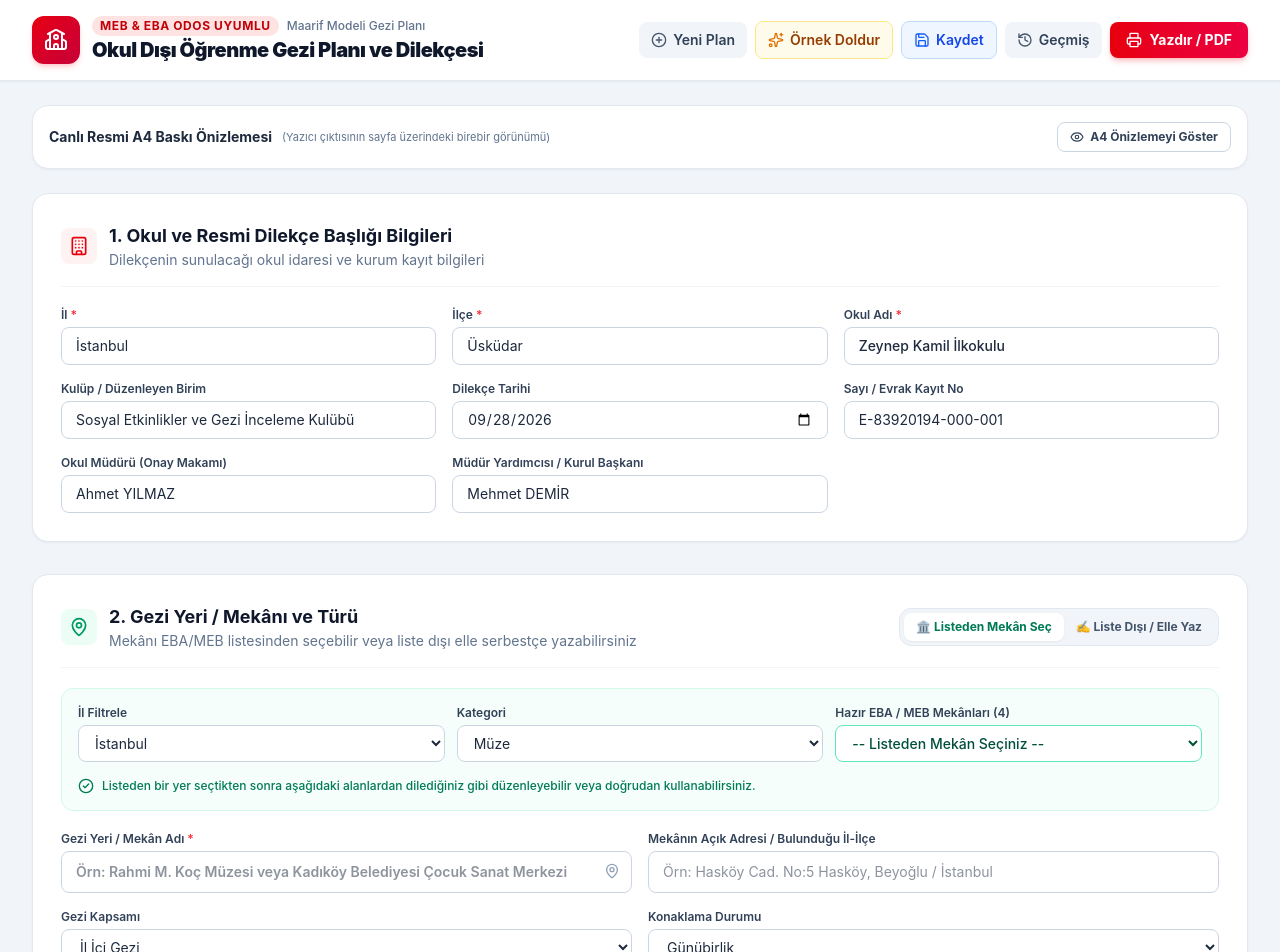
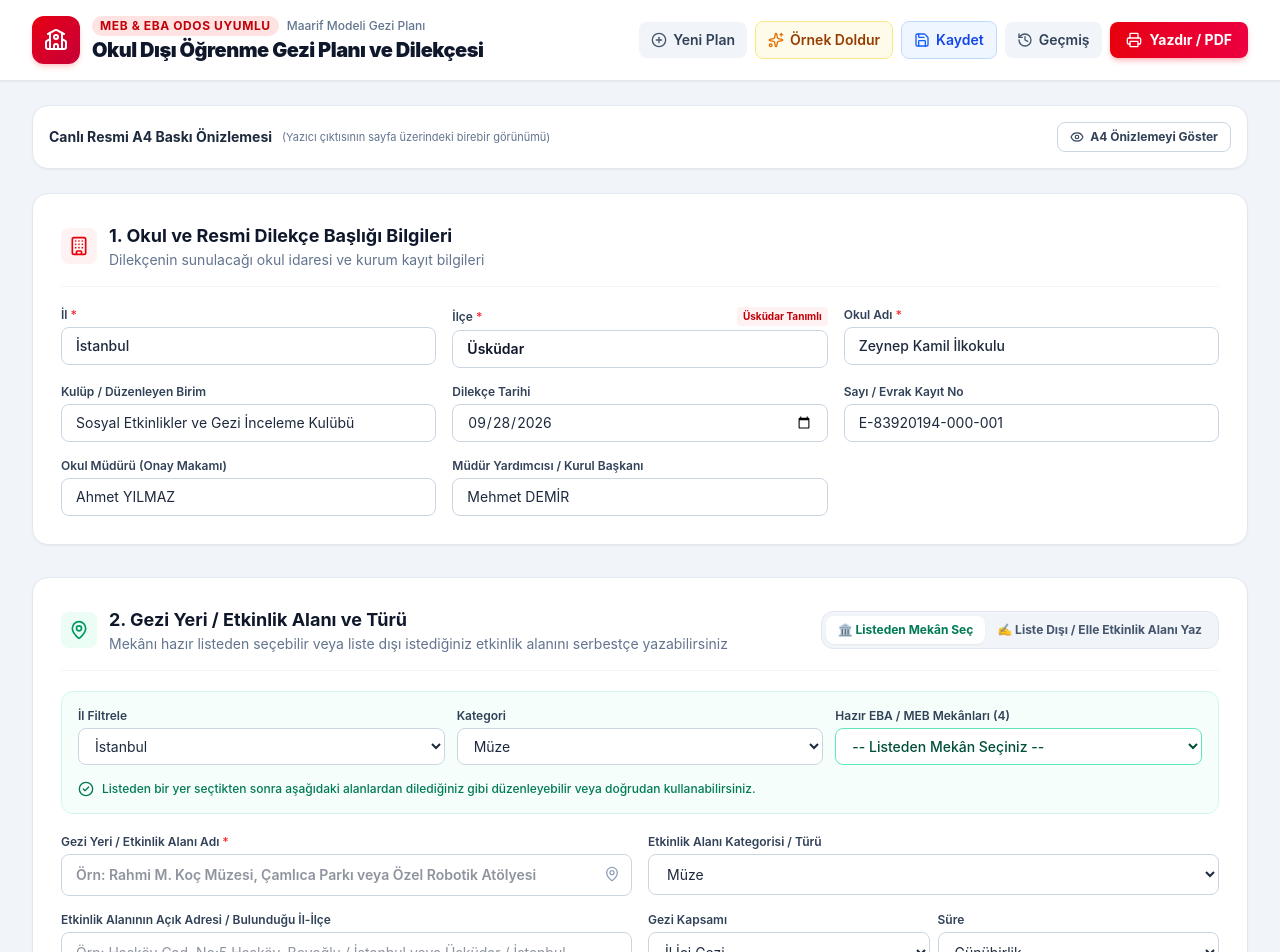
Before and after one commit to alpampa/gezi-plani-dilekcesi, a React (Vite) app: page / in a window 1280 px wide. Shown: the top 952 px of the page. Built offline with nearby package versions, Linux system fonts and the light colour scheme.

Commit message:
feat: add district selector with Uskudar default and enhance custom activity venue input

```diff
--- a/src/components/GeziForm.tsx
+++ b/src/components/GeziForm.tsx
@@ -17,7 +17,7 @@ import {
   Sparkles
 } from 'lucide-react';
 import type { GeziPlanData, GeziTeacher, GeziCompanion, GeziScheduleItem } from '../types';
-import { TURKISH_CITIES, CATEGORIES, PRESET_LOCATIONS } from '../data/locations';
+import { TURKISH_CITIES, ISTANBUL_DISTRICTS, CATEGORIES, PRESET_LOCATIONS } from '../data/locations';
 import { CURRICULUM_DATA } from '../data/curriculum';
 
 interface GeziFormProps {
@@ -203,26 +203,43 @@ export const GeziForm: React.FC<GeziFormProps> = ({ data, onChange, onPrint }) =
             <label className="block text-xs font-semibold text-slate-700 mb-1">
               İl <span className="text-red-500">*</span>
             </label>
+            <div className="relative">
               <input
                 type="text"
+                list="city-options"
                 value={data.city}
                 onChange={(e) => onChange({ city: e.target.value })}
                 placeholder="Örn: İstanbul"
-              className="w-full px-3.5 py-2 text-sm rounded-lg border border-slate-300 focus:ring-2 focus:ring-red-500 focus:border-red-500 outline-none transition"
+                className="w-full px-3.5 py-2 text-sm font-medium rounded-lg border border-slate-300 focus:ring-2 focus:ring-red-500 focus:border-red-500 outline-none transition bg-white"
               />
+              <datalist id="city-options">
+                {TURKISH_CITIES.map(c => <option key={c} value={c} />)}
+              </datalist>
+            </div>
           </div>
 
           <div>
-            <label className="block text-xs font-semibold text-slate-700 mb-1">
+            <div className="flex items-center justify-between mb-1">
+              <label className="block text-xs font-semibold text-slate-700">
                 İlçe <span className="text-red-500">*</span>
               </label>
+              <span className="text-[10px] font-bold text-red-700 bg-red-50 px-1.5 py-0.5 rounded">
+                Üsküdar Tanımlı
+              </span>
+            </div>
+            <div className="relative">
               <input
                 type="text"
+                list="district-options"
                 value={data.district}
                 onChange={(e) => onChange({ district: e.target.value })}
                 placeholder="Örn: Üsküdar"
-              className="w-full px-3.5 py-2 text-sm rounded-lg border border-slate-300 focus:ring-2 focus:ring-red-500 focus:border-red-500 outline-none transition"
+                className="w-full px-3.5 py-2 text-sm font-semibold rounded-lg border border-slate-300 focus:ring-2 focus:ring-red-500 focus:border-red-500 outline-none transition bg-white text-slate-900"
               />
+              <datalist id="district-options">
+                {ISTANBUL_DISTRICTS.map(d => <option key={d} value={d} />)}
+              </datalist>
+            </div>
           </div>
 
           <div>
@@ -304,7 +321,7 @@ export const GeziForm: React.FC<GeziFormProps> = ({ data, onChange, onPrint }) =
         </div>
       </section>
 
-      {/* 2. GEZİ MEKÂNI VE LİSTE DIŞI SERBEST GİRİŞ BÖLÜMÜ */}
+      {/* 2. GEZİ MEKÂNI VE LİSTE DIŞI SERBEST ETKİNLİK ALANI GİRİŞİ */}
       <section className="bg-white rounded-2xl p-5 sm:p-7 shadow-xs border border-slate-200">
         <div className="flex flex-col sm:flex-row sm:items-center justify-between gap-3 pb-4 mb-5 border-b border-slate-100">
           <div className="flex items-center gap-3">
@@ -313,10 +330,10 @@ export const GeziForm: React.FC<GeziFormProps> = ({ data, onChange, onPrint }) =
             </div>
             <div>
               <h2 className="text-base sm:text-lg font-bold text-slate-900">
-                2. Gezi Yeri / Mekânı ve Türü
+                2. Gezi Yeri / Etkinlik Alanı ve Türü
               </h2>
               <p className="text-xs sm:text-sm text-slate-500">
-                Mekânı EBA/MEB listesinden seçebilir veya liste dışı elle serbestçe yazabilirsiniz
+                Mekânı hazır listeden seçebilir veya liste dışı istediğiniz etkinlik alanını serbestçe yazabilirsiniz
               </p>
             </div>
           </div>
@@ -343,7 +360,7 @@ export const GeziForm: React.FC<GeziFormProps> = ({ data, onChange, onPrint }) =
                   : 'text-slate-600 hover:text-slate-900'
               }`}
             >
-              ✍️ Liste Dışı / Elle Yaz
+              ✍️ Liste Dışı / Elle Etkinlik Alanı Yaz
             </button>
           </div>
         </div>
@@ -412,17 +429,55 @@ export const GeziForm: React.FC<GeziFormProps> = ({ data, onChange, onPrint }) =
             </div>
           </div>
         ) : (
-          <div className="bg-amber-50/60 border border-amber-200 rounded-xl p-4 mb-5">
+          <div className="bg-gradient-to-r from-amber-50 to-orange-50/60 border border-amber-200 rounded-xl p-4 mb-5 space-y-3">
             <div className="flex items-start gap-2.5">
               <Edit3 className="w-5 h-5 text-amber-600 shrink-0 mt-0.5" />
               <div>
                 <h4 className="text-xs sm:text-sm font-bold text-amber-900">
-                  Liste Dışı Özel Mekân Modu Aktif
+                  ✍️ Liste Dışı Serbest Etkinlik Alanı Modu Aktif
                 </h4>
                 <p className="text-xs text-amber-700 mt-0.5">
-                  EBA listesinde yer almayan herhangi bir okullar arası ziyaret, özel atölye, fabrika, çiftlik, botanik bahçe, tiyatro vb. yer bilgisini serbestçe girebilirsiniz.
+                  EBA listesinde yer almayan herhangi bir okullar arası ziyaret, çocuk tiyatrosu, spor tesisi, doğa parkuru, üretim fabrikası, botanik bahçe veya atölye alanını serbestçe aşağıya yazabilirsiniz.
                 </p>
               </div>
+            </div>
+
+            {/* Hızlı Örnek Liste Dışı Etkinlik Alanı Butonları */}
+            <div className="flex flex-wrap items-center gap-1.5 pt-1">
+              <span className="text-[11px] font-semibold text-amber-800 mr-1">Hızlı Doldur:</span>
+              <button
+                type="button"
+                onClick={() => onChange({
+                  destinationName: 'Üsküdar Çamlıca Tabiat ve Yürüyüş Parkuru',
+                  destinationAddress: 'Küçük Çamlıca Mah. Üsküdar / İstanbul',
+                  destinationCategory: 'Açık Hava / Spor / Doğa Parkuru'
+                })}
+                className="px-2 py-1 text-[11px] font-medium bg-white hover:bg-amber-100/70 text-amber-900 rounded border border-amber-300 transition cursor-pointer"
+              >
+                🌲 Çamlıca Tabiat Parkuru
+              </button>
+              <button
+                type="button"
+                onClick={() => onChange({
+                  destinationName: 'Üsküdar Belediyesi Gençlik ve Çocuk Sahnesi',
+                  destinationAddress: 'Mimar Sinan Mah. Çavuşdere Cad. Üsküdar / İstanbul',
+                  destinationCategory: 'Sanat Galerisi / Tiyatro / Kültür Merkezi'
+                })}
+                className="px-2 py-1 text-[11px] font-medium bg-white hover:bg-amber-100/70 text-amber-900 rounded border border-amber-300 transition cursor-pointer"
+              >
+                🎭 Çocuk Tiyatro Sahnesi
+              </button>
+              <button
+                type="button"
+                onClick={() => onChange({
+                  destinationName: 'Özel Kodlama & Robotik Tasarım Atölyesi',
+                  destinationAddress: 'Altunizade Mah. Kısıklı Cad. Üsküdar / İstanbul',
+                  destinationCategory: 'Üniversite / Teknokent / Laboratuvar'
+                })}
+                className="px-2 py-1 text-[11px] font-medium bg-white hover:bg-amber-100/70 text-amber-900 rounded border border-amber-300 transition cursor-pointer"
+              >
+                🤖 Robotik Atölyesi
+              </button>
             </div>
           </div>
         )}
@@ -431,14 +486,14 @@ export const GeziForm: React.FC<GeziFormProps> = ({ data, onChange, onPrint }) =
         <div className="grid grid-cols-1 md:grid-cols-2 gap-4">
           <div>
             <label className="block text-xs font-semibold text-slate-700 mb-1">
-              Gezi Yeri / Mekân Adı <span className="text-red-500">*</span>
+              Gezi Yeri / Etkinlik Alanı Adı <span className="text-red-500">*</span>
             </label>
             <div className="relative">
               <input
                 type="text"
                 value={data.destinationName}
                 onChange={(e) => onChange({ destinationName: e.target.value })}
-                placeholder="Örn: Rahmi M. Koç Müzesi veya Kadıköy Belediyesi Çocuk Sanat Merkezi"
+                placeholder="Örn: Rahmi M. Koç Müzesi, Çamlıca Parkı veya Özel Robotik Atölyesi"
                 className="w-full pl-3.5 pr-8 py-2.5 text-sm font-semibold rounded-lg border border-slate-300 focus:ring-2 focus:ring-emerald-500 focus:border-emerald-500 outline-none transition"
               />
               <MapPin className="w-4 h-4 text-slate-400 absolute right-3 top-3 pointer-events-none" />
@@ -447,17 +502,35 @@ export const GeziForm: React.FC<GeziFormProps> = ({ data, onChange, onPrint }) =
 
           <div>
             <label className="block text-xs font-semibold text-slate-700 mb-1">
-              Mekânın Açık Adresi / Bulunduğu İl-İlçe
+              Etkinlik Alanı Kategorisi / Türü
+            </label>
+            <select
+              value={data.destinationCategory}
+              onChange={(e) => onChange({ destinationCategory: e.target.value })}
+              className="w-full px-3.5 py-2.5 text-sm rounded-lg border border-slate-300 bg-white focus:ring-2 focus:ring-emerald-500 outline-none"
+            >
+              {CATEGORIES.map((cat) => (
+                <option key={cat} value={cat}>
+                  {cat}
+                </option>
+              ))}
+            </select>
+          </div>
+
+          <div>
+            <label className="block text-xs font-semibold text-slate-700 mb-1">
+              Etkinlik Alanının Açık Adresi / Bulunduğu İl-İlçe
             </label>
             <input
               type="text"
               value={data.destinationAddress}
               onChange={(e) => onChange({ destinationAddress: e.target.value })}
-              placeholder="Örn: Hasköy Cad. No:5 Hasköy, Beyoğlu / İstanbul"
+              placeholder="Örn: Hasköy Cad. No:5 Hasköy, Beyoğlu / İstanbul veya Üsküdar / İstanbul"
               className="w-full px-3.5 py-2.5 text-sm rounded-lg border border-slate-300 focus:ring-2 focus:ring-emerald-500 focus:border-emerald-500 outline-none transition"
             />
           </div>
 
+          <div className="grid grid-cols-2 gap-2">
             <div>
               <label className="block text-xs font-semibold text-slate-700 mb-1">
                 Gezi Kapsamı
@@ -465,25 +538,26 @@ export const GeziForm: React.FC<GeziFormProps> = ({ data, onChange, onPrint }) =
               <select
                 value={data.tripType}
                 onChange={(e) => onChange({ tripType: e.target.value as any })}
-              className="w-full px-3.5 py-2 text-sm rounded-lg border border-slate-300 bg-white focus:ring-2 focus:ring-emerald-500 outline-none"
+                className="w-full px-3 py-2.5 text-xs sm:text-sm rounded-lg border border-slate-300 bg-white focus:ring-2 focus:ring-emerald-500 outline-none"
               >
                 <option value="İl İçi">İl İçi Gezi</option>
-              <option value="İl Dışı">İl Dışı Gezi (İl MEM / Mülki İdare Onaylı)</option>
+                <option value="İl Dışı">İl Dışı Gezi (İl MEM Onaylı)</option>
               </select>
             </div>
 
             <div>
               <label className="block text-xs font-semibold text-slate-700 mb-1">
-              Konaklama Durumu
+                Süre
               </label>
               <select
                 value={data.tripDuration}
                 onChange={(e) => onChange({ tripDuration: e.target.value as any })}
-              className="w-full px-3.5 py-2 text-sm rounded-lg border border-slate-300 bg-white focus:ring-2 focus:ring-emerald-500 outline-none"
+                className="w-full px-3 py-2.5 text-xs sm:text-sm rounded-lg border border-slate-300 bg-white focus:ring-2 focus:ring-emerald-500 outline-none"
               >
                 <option value="Günübirlik">Günübirlik</option>
-              <option value="Konaklamalı">Konaklamalı Gezi</option>
+                <option value="Konaklamalı">Konaklamalı</option>
               </select>
+            </div>
           </div>
         </div>
       </section>
--- a/src/data/locations.ts
+++ b/src/data/locations.ts
@@ -13,6 +13,15 @@ export const TURKISH_CITIES = [
   'Şırnak', 'Bartın', 'Ardahan', 'Iğdır', 'Yalova', 'Karabük', 'Kilis', 'Osmaniye', 'Düzce'
 ];
 
+export const ISTANBUL_DISTRICTS = [
+  'Üsküdar', 'Kadıköy', 'Ataşehir', 'Beşiktaş', 'Beyoğlu', 'Fatih', 'Sarıyer',
+  'Adalar', 'Arnavutköy', 'Avcılar', 'Bağcılar', 'Bahçelievler', 'Bakırköy', 'Başakşehir',
+  'Bayrampaşa', 'Beykoz', 'Beylikdüzü', 'Büyükçekmece', 'Çatalca', 'Çekmeköy', 'Esenler',
+  'Esenyurt', 'Eyüpsultan', 'Gaziosmanpaşa', 'Güngören', 'Kağıthane', 'Kartal',
+  'Küçükçekmece', 'Maltepe', 'Pendik', 'Sancaktepe', 'Silivri', 'Sultanbeyli', 'Sultangazi',
+  'Şile', 'Şişli', 'Tuzla', 'Ümraniye', 'Zeytinburnu'
+];
+
 export const CATEGORIES = [
   'Müze',
   'Bilim Merkezi / Rasathane',
@@ -20,9 +29,10 @@ export const CATEGORIES = [
   'Tabiat Parkı / Doğa / Botanik',
   'Kütüphane / Arşiv',
   'Sanat Galerisi / Tiyatro / Kültür Merkezi',
+  'Açık Hava / Spor / Doğa Parkuru',
   'Üniversite / Teknokent / Laboratuvar',
   'Kamu Kurumu / Fabrika / Üretim Tesisi',
-  'Diğer / Liste Dışı Özel Mekân'
+  'Liste Dışı / Özel Etkinlik Alanı'
 ];
 
 export const PRESET_LOCATIONS: PresetLocation[] = [
```
Lines whose indentation alone changed are shown as unchanged.
